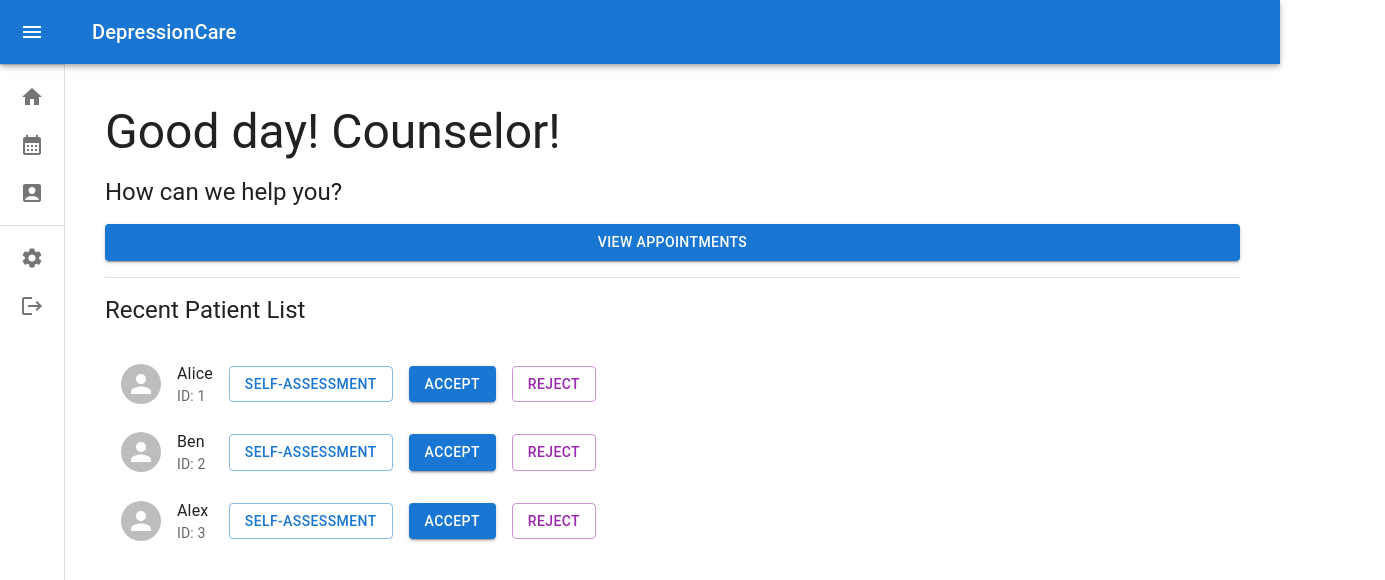
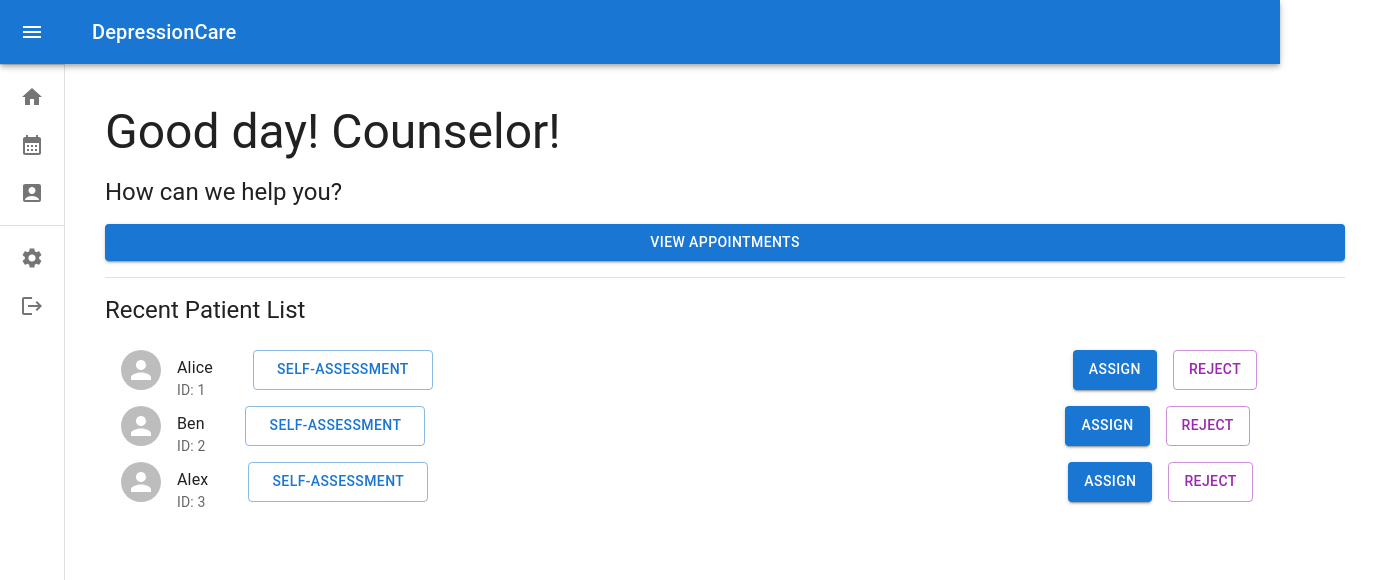
Before and after one commit to wizapp-link/medical-platform-frontend, a React (Create React App) app: page /counselor in a window 1280 px wide. Shown: the top 580 px of the page, 1385 px wide, since content can reach past the window. Built offline with nearby package versions, Linux system fonts and the light colour scheme.

Commit message:
modified CounselorDashboardScreen and CounselorAppointmentScreen

```diff
--- a/src/screens/CounselorAppointmentScreen.tsx
+++ b/src/screens/CounselorAppointmentScreen.tsx
@@ -37,16 +37,6 @@ export default function CounselorAppointmentScreen(props: any) {
       emailAddress: "Ben@gmail.com",
       doctorRegistrationNumber: "77777777"
     },
-    // {
-    //   id: 3,
-    //   name: "Alex",
-    //   selfAssessmentResults: ["Alex selfAssessmentResults", "Alex selfAssessmentResults2"],
-    //   address: "address3",
-    //   dob: "1998/01/03",
-    //   phoneNumber: "5140000002",
-    //   emailAddress: "Alex@gmail.com",
-    //   doctorRegistrationNumber: "99999999"
-    // }
   ]);
   const [selectedPatient, setSelectedPatient] = useState<Patient | null>(null);
   // const [showAssessmentDialog, setShowAssessmentDialog] = useState(false);
@@ -83,7 +73,7 @@ export default function CounselorAppointmentScreen(props: any) {
   return (
     <Box sx={{ padding: 2 }}>
       <Typography variant="h4" gutterBottom>
-        Accepted Patients
+        Appointment List
       </Typography>
       <List>
         {patients.map((patient) => (
@@ -92,8 +82,17 @@ export default function CounselorAppointmentScreen(props: any) {
               <Avatar alt="patient" src="" />
             </ListItemAvatar>
             <ListItemText primary={patient.name} secondary={`ID: ${patient.id}`} />
+            <ListItemAvatar>
+              <Avatar alt="doctor" src="/static/images/doctor/sampleDoctor.jpg" />
+            </ListItemAvatar>
+            <ListItemText
+              primary="Dr. Gregory House"
+              secondary="Date: 2023-02-12 "
+            >
+              {" - 16:00 to 17:00"}
+            </ListItemText>
             <Stack direction={"row"} spacing={2}>
-              <Button variant="contained">Assign</Button>
+              {/* <Button variant="contained">Assign</Button> */}
               <Button variant="outlined" color="secondary">Remove</Button>
             </Stack>
 
--- a/src/screens/CounselorDashboardScreen.tsx
+++ b/src/screens/CounselorDashboardScreen.tsx
@@ -4,6 +4,7 @@ import * as React from 'react';
 import CheckCircleIcon from '@mui/icons-material/CheckCircle';
 import CancelIcon from '@mui/icons-material/Cancel';
 import { useState } from "react";
+import { height } from '@mui/system';
 
 
 export default function CounselorDashboardScreen(props: any) {
@@ -83,41 +84,35 @@ export default function CounselorDashboardScreen(props: any) {
 				Recent Patient List
 			</Typography>
 			<List>
-				<ListItem
-				// secondaryAction={
-				// 	<Stack
-				// 		direction={'column'}
-				// 		spacing={1}
-				// 	>
-				// 		<Button variant="contained">Accept</Button>
-				// 		<Button variant="outlined" color="secondary">Reject</Button>
-				// 		{/* <IconButton color="primary"><CheckCircleIcon /></IconButton>
-				// 	<IconButton color="secondary"><CancelIcon /></IconButton> */}
-				// 	</Stack>
-				// }
-				>
-					{/* <ListItemAvatar>
-						<Avatar alt="doctor" src="/static/images/doctor/sampleDoctor.jpg" />
-					</ListItemAvatar>
-					<ListItemText
-						primary="Dr. Gregory House"
-						secondary="Date: 2023-02-12 "
-					>
-						{" - 16:00 to 17:00"}
-					</ListItemText> */}
+				<ListItem>
 					<List>
 						{patients.map((patient) => (
 							<ListItem key={patient.id} disablePadding>
-								<ListItemAvatar>
-									<Avatar alt="patient" src="" />
-								</ListItemAvatar>
+								<Stack direction={"row"}>
+									<Stack direction={"row"}>
+										<ListItemAvatar>
+											<Avatar alt="patient" src="" />
+										</ListItemAvatar>
+										<ListItemText primary={patient.name} secondary={`ID: ${patient.id}`} />
+									</Stack>
 
-								<ListItemText primary={patient.name} secondary={`ID: ${patient.id}`} />
-								<Stack direction={"row"} padding={2} spacing={2}>
-									<Button variant="outlined" onClick={() => handleAssessmentButtonClick(patient)}>Self-Assessment</Button>
-									<Button variant="contained">Accept</Button>
-									<Button variant="outlined" color="secondary">Reject</Button>
+									<Stack direction={"row"} >
+										<Stack direction={"row"}>
+											<Button
+											sx={{
+												marginLeft:5,
+												width:180,
+												height:40
+											}}
+											variant="outlined" onClick={() => handleAssessmentButtonClick(patient)}>Self-Assessment</Button>
+											<Stack direction={"row"} spacing={2} sx={{marginLeft: 80}}>
+												<Button sx={{height:40}} variant="contained">Assign</Button>
+												<Button sx={{height:40}} variant="outlined" color="secondary">Reject</Button>
+											</Stack>
+										</Stack>
+									</Stack>
 								</Stack>
+
 							</ListItem>
 						))}
 
```
